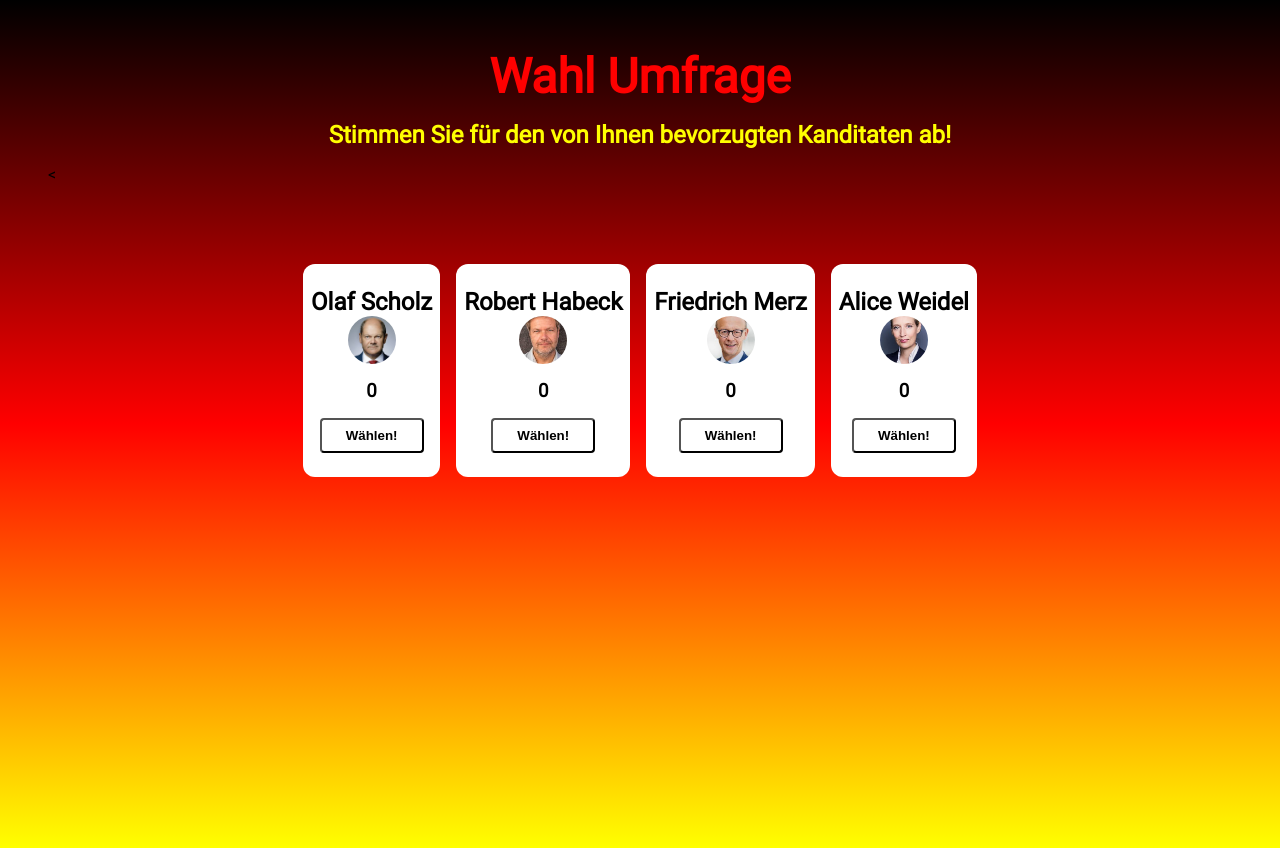
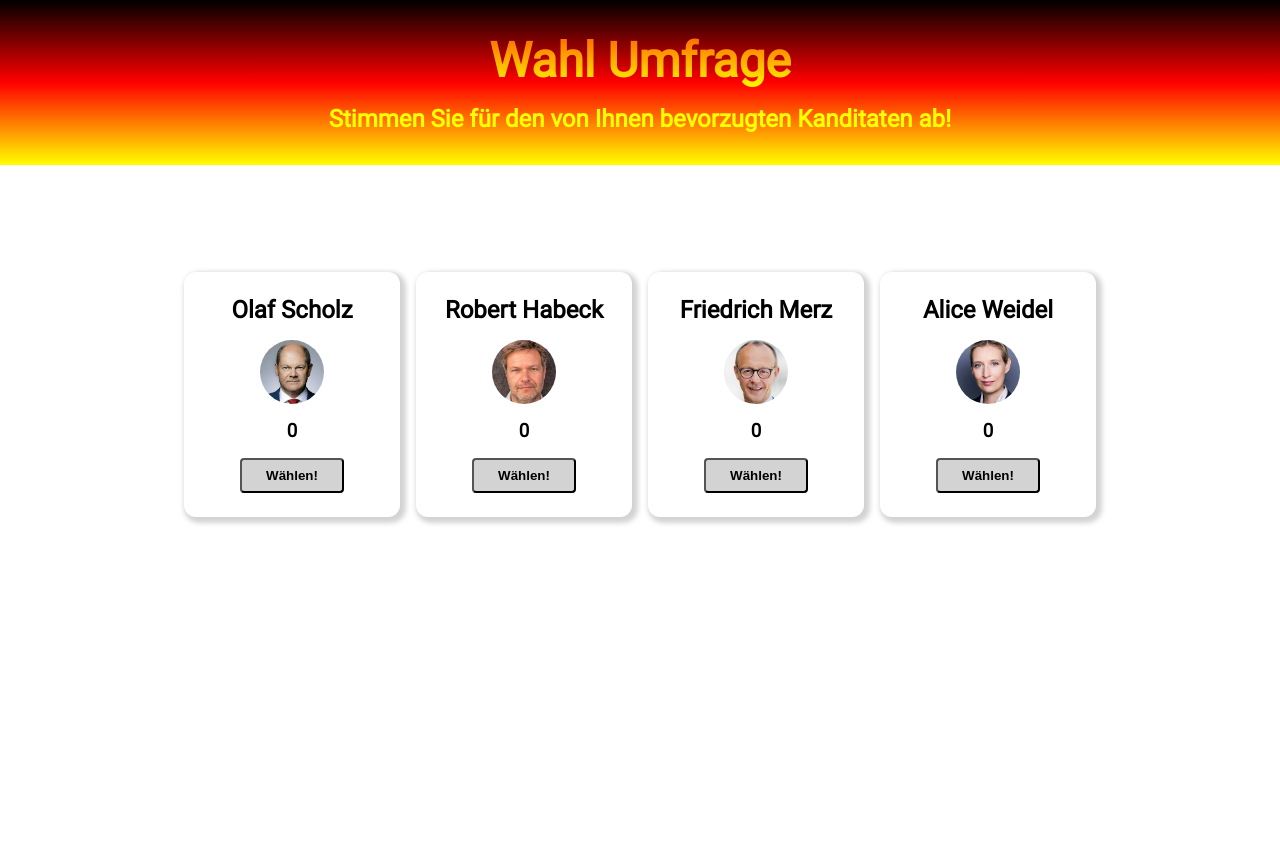
Before and after one commit to steffenjoachim/voting-poll, an Angular app: page / in a window 1280 px wide. After the commit the page ends 800 px from the top, so only its background shows below. Built offline with nearby package versions, Linux system fonts and the light colour scheme.

Commit message:
header added

```diff
--- a/src/app/card/card.component.css
+++ b/src/app/card/card.component.css
@@ -5,6 +5,8 @@
     flex-direction: column;
     align-items: center;
     border-radius: .75rem;
+    width: 200px;
+    box-shadow: 3px 3px 5px 3px var(--clr-lightgray);
 }
 
 h3 {
@@ -12,19 +14,17 @@ h3 {
 }
 
 img {
-    height: 3rem;
-    width: 3rem;
+    margin-top: 1rem;
+    height: 4rem;
+    width: 4rem;
     border-radius: 50%;
     object-fit: cover;
-}
-
-.card:nth-of-type(n+2) img { /* Für die letzten drei Bilder */
-    object-position: 50% 90%; /* x=50% (zentriert), y=70% (nach unten) */
+    object-position: 50% 20%;
 }
 
 .vote-btn {
     margin-top: 1rem;
-    background: var(--clr-white);
+    background: var(--clr-lightgray);
     font-weight: bold;
     padding: .5rem 1.5rem;
     border-radius: .25rem;
--- /dev/null
+++ b/src/app/header/header.component.css
@@ -0,0 +1,32 @@
+h1 {
+    font-size: 3rem;
+    text-align: center;
+    padding-top: 2rem;
+    background-image: linear-gradient(
+    180deg,
+    var(--clr-red),
+    var(--clr-yellow)
+  );
+  background-clip: text;
+  -webkit-background-clip: text;
+  color: transparent;
+
+}
+
+header {
+    background-image: linear-gradient(
+        180deg,
+        var(--clr-black),
+        var(--clr-red),
+        var(--clr-yellow)
+      );
+}
+
+.sub-title {
+    margin-block: 1rem;
+    font-size: 1.5rem;
+    color: var(--clr-yellow);
+    font-weight: bold;
+    text-align: center;
+    padding-bottom: 2rem;
+}
--- /dev/null
+++ b/src/app/header/header.component.html
@@ -0,0 +1,4 @@
+<header>
+    <h1>Wahl Umfrage</h1>
+    <p class="sub-title">Stimmen Sie für den von Ihnen bevorzugten Kanditaten ab!</p>
+</header>
--- a/src/app/home/home.component.css
+++ b/src/app/home/home.component.css
@@ -2,14 +2,6 @@ main {
     margin: 3rem;
     display: flex;
     flex-direction: column;
-}
-
-.sub-title {
-    margin-block: 1rem;
-    font-size: 1.5rem;
-    color: var(--clr-yellow);
-    font-weight: bold;
-    text-align: center;
 }
 
 .card-container {
@@ -18,14 +10,15 @@ main {
     gap: 1rem;
     flex-wrap: wrap;
     justify-content: center;
-    padding-block: 5rem;
 }
 
-.card {
-    min-width: 23%;
-    max-width: 23%;
+
+@media (min-width: 570px) {
+    main {
+        max-height: 100vh;
+    }
+    .card-container {
+        padding-top: 3.7rem;
+    }
+
 }
-
-.card:nth-of-type(n+2) img { /* Für die letzten drei Bilder */
-    object-position: 50% 90%; /* x=50% (zentriert), y=70% (nach unten) */
-}
--- a/src/app/home/home.component.html
+++ b/src/app/home/home.component.html
@@ -1,8 +1,6 @@
+<app-header></app-header>
 <main>
-    <h1>Wahl Umfrage</h1>
-
-    <p class="sub-title">Stimmen Sie für den von Ihnen bevorzugten Kanditaten ab!</p>
-    <<article class="card-container">
+    <article class="card-container">
       <app-card *ngFor="let candidate of candidates"
       [id]="candidate.id"
       [name]="candidate.name"
--- a/src/app/home/home.component.ts
+++ b/src/app/home/home.component.ts
@@ -1,12 +1,15 @@
 import { Component } from '@angular/core';
 import { CommonModule } from '@angular/common';
+import { HeaderComponent } from '../header/header.component';
 import { CardComponent } from '../card/card.component';
+
 
 @Component({
   selector: 'app-home',
   templateUrl: './home.component.html',
   styleUrls: ['./home.component.css'],
   imports: [ CardComponent,
+             HeaderComponent,
              CommonModule,
    ]
 })
--- a/src/styles.css
+++ b/src/styles.css
@@ -11,25 +11,13 @@
 
   :root {
     --clr-black: black;
+    --clr-lightgray: lightgray;
     --clr-red: red;
     --clr-white: white;
     --clr-yellow: yellow;
   }
 
   body {
-    height: 100vh;
     font-size: 16px;
     font-family: Roboto, Arial, Helvetica, sans-serif;
-    background-image: linear-gradient(
-      180deg,
-      var(--clr-black),
-      var(--clr-red),
-      var(--clr-yellow)
-    );
   }
-
-  h1 {
-    font-size: 3rem;
-    color: var(--clr-red);
-    text-align: center;
-  }
```
Also changed, not shown: src/app/header/header.component.ts (added, +11 -0 lines), 1 other file (tests, documents, lock files or other folders).
